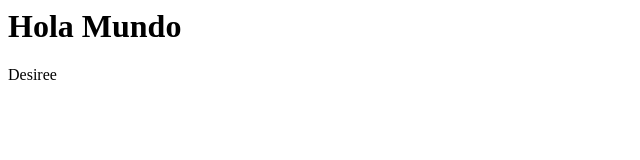
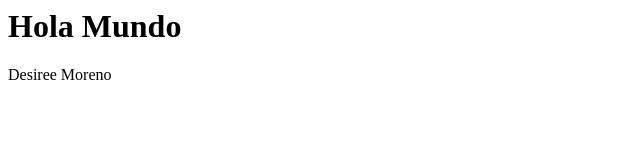
Before and after one commit to desimorenoh/my-first-project, a plain HTML site: page index.html in a window 1280 px wide. Shown: the full height of the page, 0-640 px from the left. Drawn offline with Linux system fonts and the light colour scheme.

Commit message:
apellido

```diff
--- a/index.html
+++ b/index.html
@@ -1,2 +1,2 @@
 <h1>Hola Mundo</h1>
-<p>Desiree</p>
+<p>Desiree Moreno</p>
```
